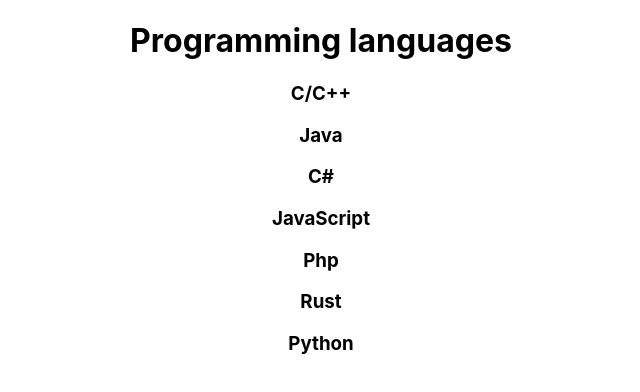
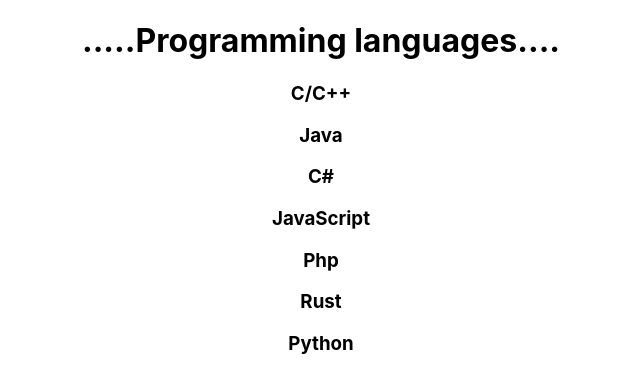
Before and after one commit to kamrankhosa/practise_class3, a React (Create React App) app: page / in a window 1280 px wide. Shown: the top 392 px of the page, without its empty margins (319-959 px from the left). Built offline with nearby package versions, Linux system fonts and the light colour scheme.

Commit message:
updated p_languages.js

```diff
--- a/src/P_languages.js
+++ b/src/P_languages.js
@@ -2,7 +2,7 @@ import React from 'react';
 function P_languages(props){
     return(
         <div>
-            <h1>Programming languages</h1>
+            <h1>.....Programming languages....</h1>
             <h3>{props.lang1}</h3>
             <h3>{props.lang2}</h3>
             <h3>{props.lang3}</h3>
```
